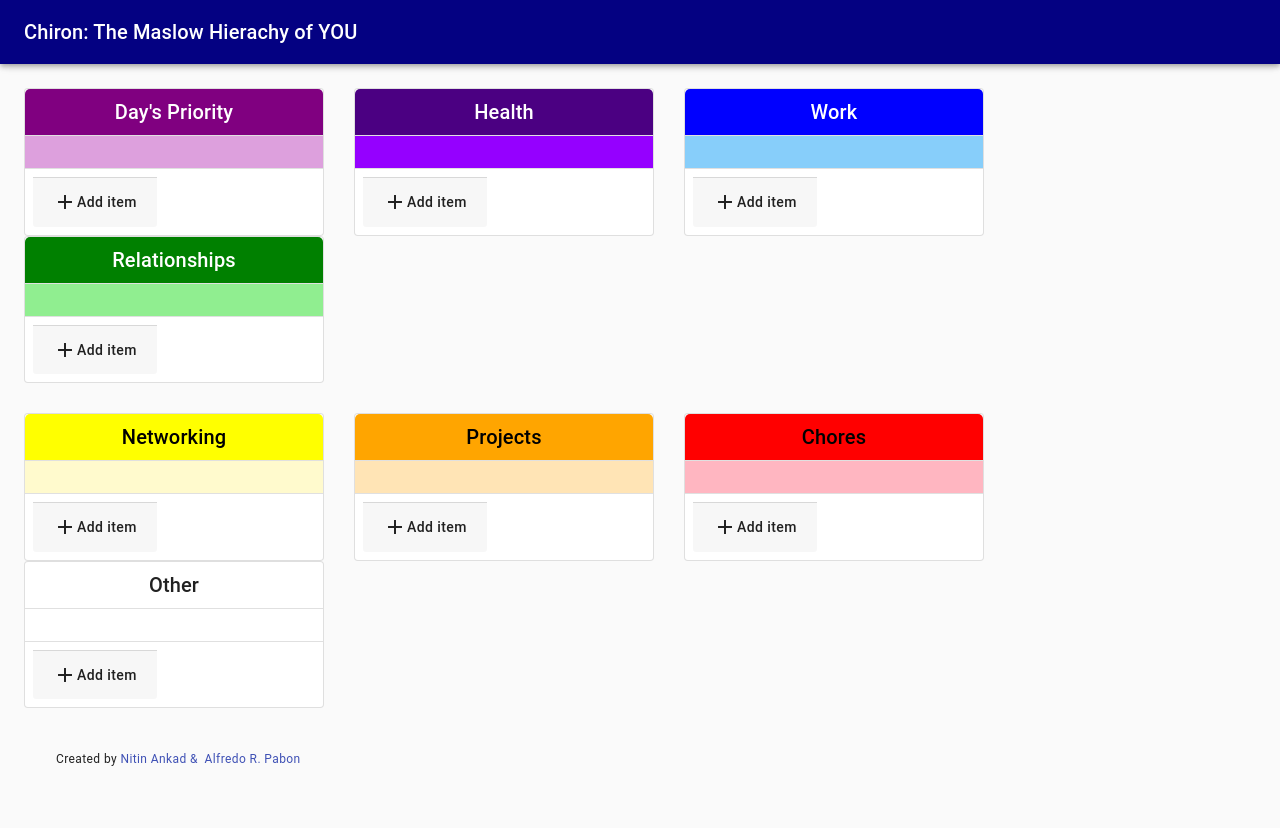
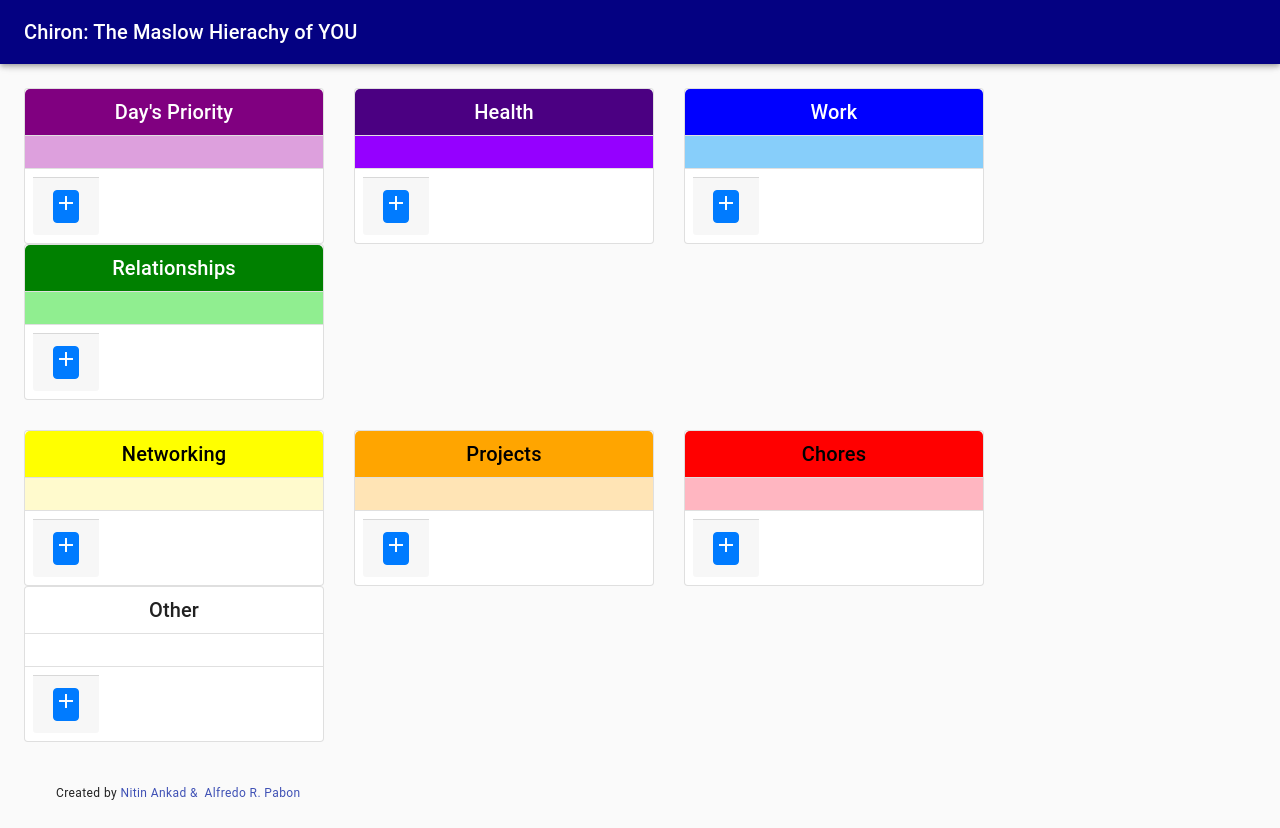
Before and after one commit to alfredrafael/maslow-hierarchy-of-you, a React (Create React App) app: page / in a window 1280 px wide. Before the commit the page ends 800 px from the top, so only its background shows below. Built offline with nearby package versions, Linux system fonts and the light colour scheme.

Commit message:
all working great

```diff
--- a/package.json
+++ b/package.json
@@ -14,7 +14,7 @@
     "react-bootstrap": "^1.0.0-beta.16",
     "react-dom": "^16.12.0",
     "react-redux": "^7.1.3",
-    "react-scripts": "3.3.0",
+    "react-scripts": "3.4.0",
     "react-textarea-autosize": "^7.1.2",
     "redux-persist": "^6.0.0",
     "styled-components": "^5.0.1",
--- a/public/index.html
+++ b/public/index.html
@@ -17,6 +17,10 @@
   integrity="sha384-ggOyR0iXCbMQv3Xipma34MD+dH/1fQ784/j6cY/iJTQUOhcWr7x9JvoRxT2MZw1T"
   crossorigin="anonymous"
 />
+<!-- Font Awesome CDN Follows-->
+<!-- <script src="https://kit.fontawesome.com/962f755f7d.js" crossorigin="anonymous"></script> -->
+
+<!-- -->
 <script src="https://unpkg.com/react/umd/react.production.min.js" crossorigin />
 <script
   src="https://unpkg.com/react-dom/umd/react-dom.production.min.js"
--- a/src/views/components/AddCourseButton.js
+++ b/src/views/components/AddCourseButton.js
@@ -1,15 +1,17 @@
 import React, { useState } from 'react';
 import { makeStyles } from '@material-ui/styles';
 import {
-  Button, Card, Icon
+  Card, Icon
 } from '@material-ui/core';
 import TextArea from "react-textarea-autosize";
 import { connect } from 'react-redux';
 import { addCourse } from "../../actions/courseActions";
+import { Button } from 'react-bootstrap';
 
 const useStyles = makeStyles(() => ({
   root: {
-    textTransform: 'none', padding: 0,
+    textTransform: 'none',
+    padding: 0,
   },
   addCourseForm: {
     textTransform: 'none',
@@ -96,7 +98,7 @@ const AddCourseButton = (props) => {
   const renderButton = () => {
     return (
       <Button className={classes.root} onClick={handleOpenForm}>
-        <Icon>add</Icon>Add item
+        <Icon>add</Icon>
       </Button>
     );
   };
```
Also changed, not shown: 1 other file (tests, documents, lock files or other folders).
